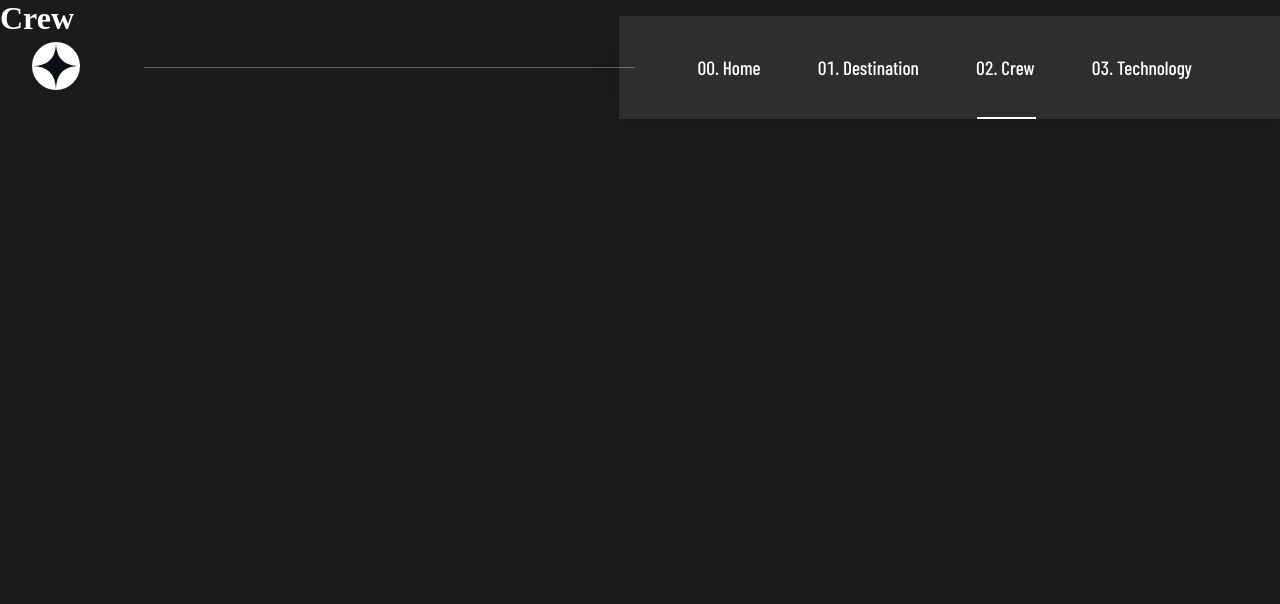
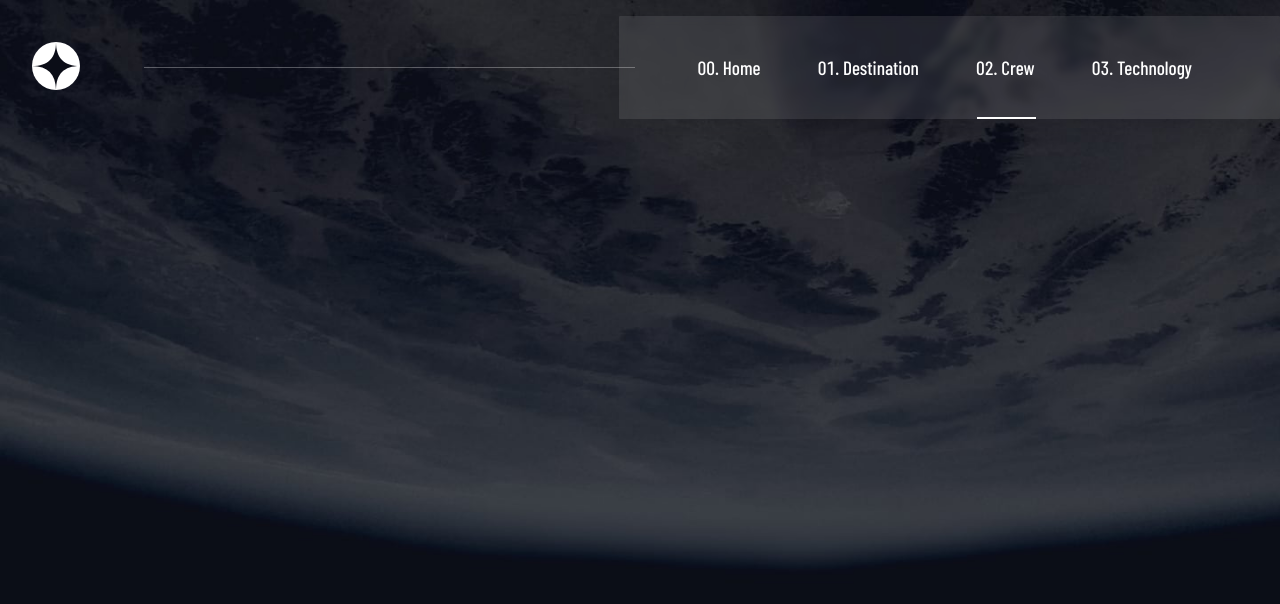
Before and after one commit to eduardoqsilva/Space-tourism, a React (Vite) app: page /Crew in a window 1280 px wide. Shown: the top 604 px of the page. Built offline with nearby package versions, Linux system fonts and the light colour scheme; a web font is replaced by a local one.

Commit message:
update header and crew

```diff
--- a/src/components/header/Header.styled.ts
+++ b/src/components/header/Header.styled.ts
@@ -2,6 +2,7 @@ import styled from "styled-components";
 
 interface headerType {
   Url: string
+  flex: boolean
 }
 
 export const HeaderStyled = styled.header<headerType>`
@@ -23,11 +24,20 @@ export const HeaderStyled = styled.header<headerType>`
 
     padding: 1rem;
 
-    display: grid;
-    grid-template-columns: 1fr 1fr;
-    grid-template-rows: 100%;
-    align-items: center;
-    justify-items: center;
+    ${(props) => props.flex
+    ?
+     `display: flex;
+      align-items: center;
+      justify-content: space-evenly;`
+    :
+     `display: grid;
+      grid-template-columns: 1fr 1fr;
+      grid-template-rows: 100%;
+      align-items: center;
+      justify-items: center;
+    `}
+
+
     /* grid-template-areas: 'a b'; */
     gap: 1rem;
   }
--- a/src/components/header/Header.tsx
+++ b/src/components/header/Header.tsx
@@ -5,11 +5,12 @@ import { HeaderStyled } from './Header.styled'
 interface HeaderType {
   children: ReactNode
   Url: string
+  flex?: boolean
 }
 
-export function Header({ children, Url }:HeaderType) {
+export function Header({ children, Url, flex = false }:HeaderType) {
   return (
-    <HeaderStyled Url={Url}>
+    <HeaderStyled Url={Url} flex={flex}>
       <main className='pageContent'>
         {children}
       </main>
--- a/src/pages/Crew.tsx
+++ b/src/pages/Crew.tsx
@@ -1,7 +1,16 @@
+
+import { Header } from "../components/header/Header";
+import crewBack from "../assets/background/crew.jpg"
+
+
+
+
 export function Crew() {
+
+
   return(
-    <>
-      <h1>Crew</h1>
-    </>
+    <Header Url={crewBack} flex={true}>
+
+    </Header>
   )
 }
```
Also changed, not shown: src/pages/Crew.styled.ts (added, +7 -0 lines), src/assets/background/crew.jpg (added).
